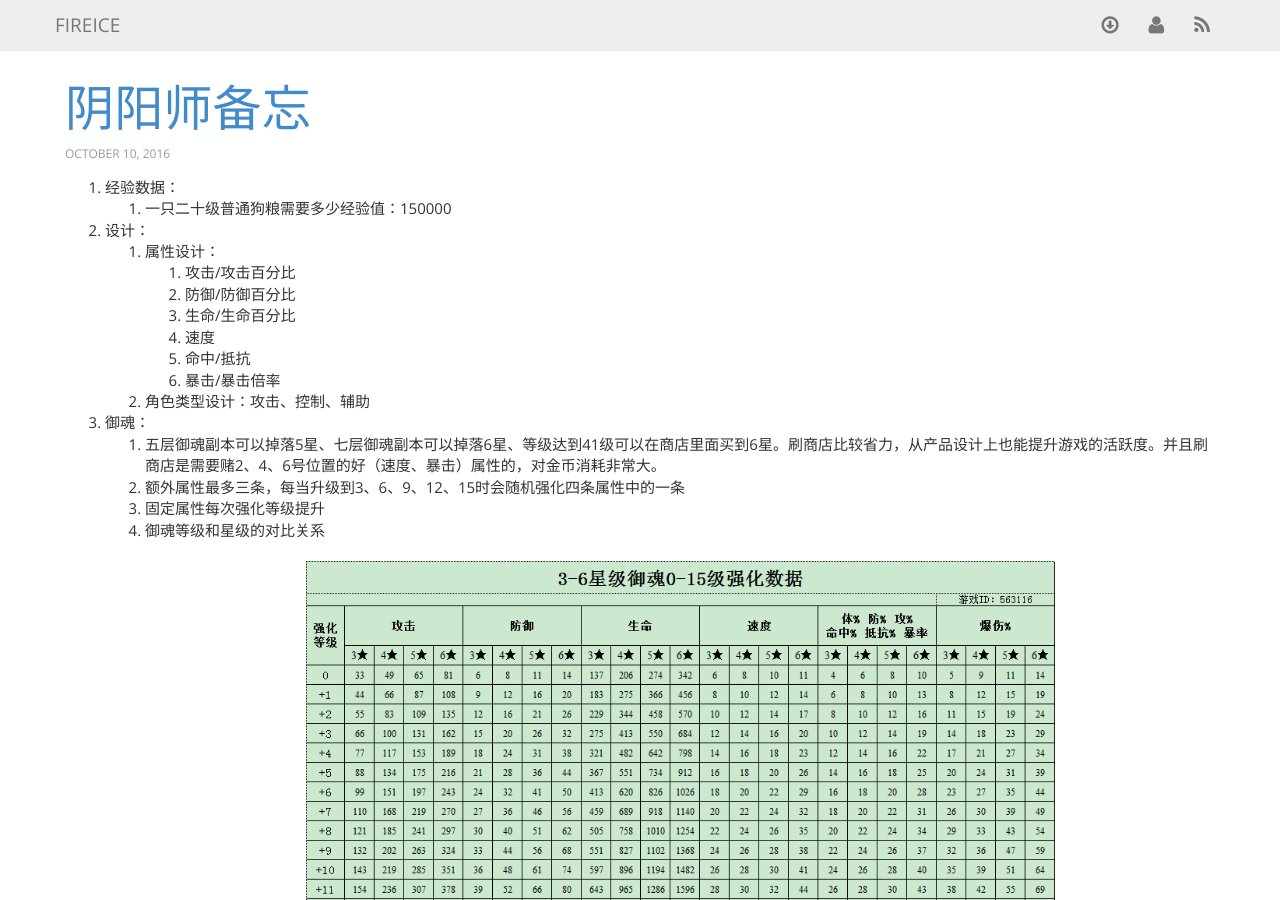
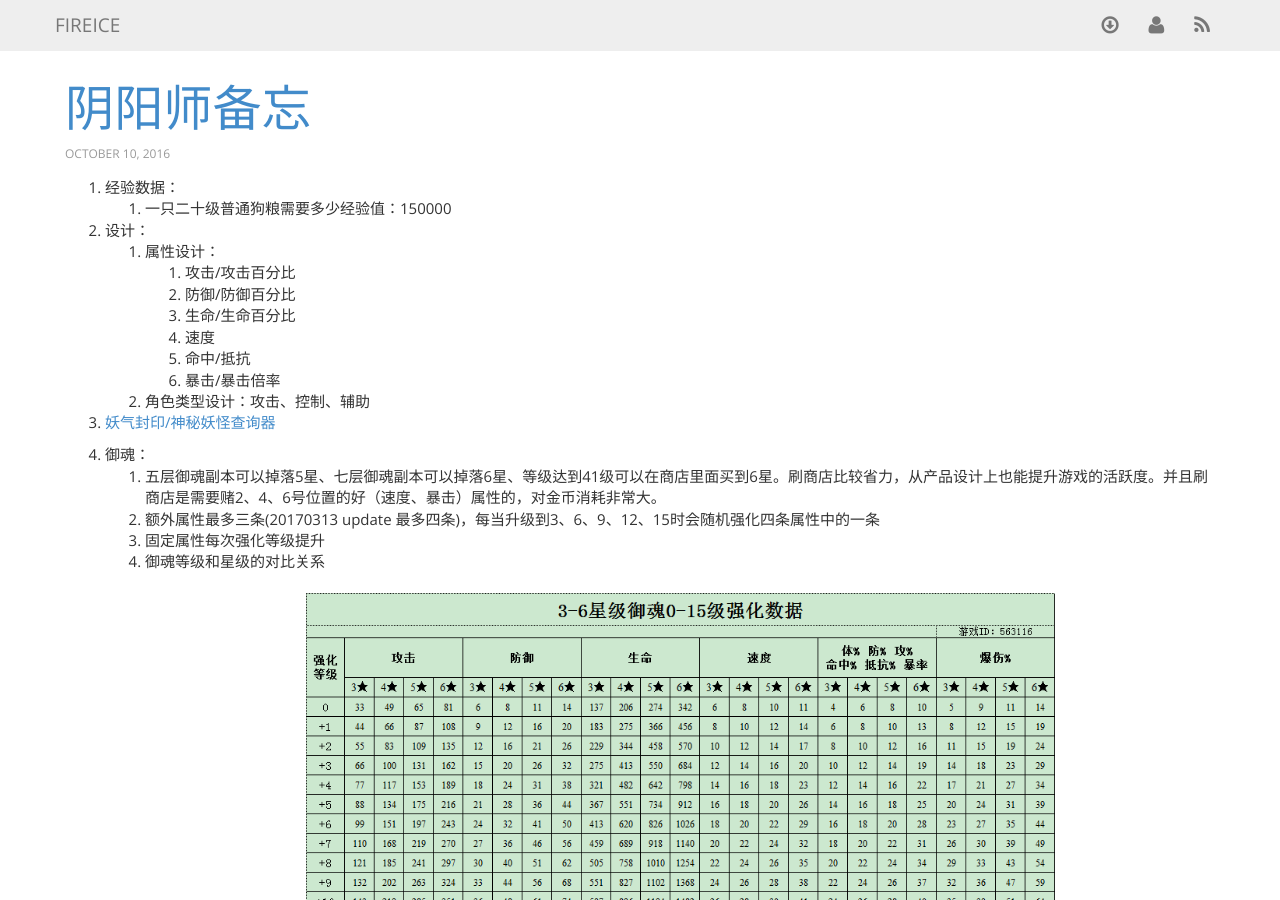
Before and after one commit to chzju/chzju.github.com, a Jekyll site: the page built from _posts/2016-10-10-yys.md, in a window 1280 px wide and 900 px high. Built offline with Jekyll 4.4.1, drawn with Linux system fonts in a browser that asks for light colours; nearby versions of some CDN libraries; comment, search, counter and statistics services are not loaded.

Commit message:
docs:更新阴阳师相关

```diff
--- a/_posts/2016-10-10-yys.md
+++ b/_posts/2016-10-10-yys.md
@@ -5,25 +5,27 @@ category: posts
 ---
 
 1. 经验数据：
-    1. 一只二十级普通狗粮需要多少经验值：150000
+	1. 一只二十级普通狗粮需要多少经验值：150000
 
 1. 设计：
-    1. 属性设计：
-        1. 攻击/攻击百分比
-        1. 防御/防御百分比
-        1. 生命/生命百分比
-        1. 速度
-        1. 命中/抵抗
-        1. 暴击/暴击倍率
-    1. 角色类型设计：攻击、控制、辅助
+	1. 属性设计：
+		1. 攻击/攻击百分比
+		1. 防御/防御百分比
+		1. 生命/生命百分比
+		1. 速度
+		1. 命中/抵抗
+		1. 暴击/暴击倍率
+	1. 角色类型设计：攻击、控制、辅助
+
+1. [妖气封印/神秘妖怪查询器][1]
 
 
 1. 御魂：
-    1. 五层御魂副本可以掉落5星、七层御魂副本可以掉落6星、等级达到41级可以在商店里面买到6星。刷商店比较省力，从产品设计上也能提升游戏的活跃度。并且刷商店是需要赌2、4、6号位置的好（速度、暴击）属性的，对金币消耗非常大。
-    1. 额外属性最多三条，每当升级到3、6、9、12、15时会随机强化四条属性中的一条
-    1. 固定属性每次强化等级提升
-    1. 御魂等级和星级的对比关系 ![yuhun_level_star_alt][yuhun_level_star]
-    1. 御魂位与基础属性关系
+	1. 五层御魂副本可以掉落5星、七层御魂副本可以掉落6星、等级达到41级可以在商店里面买到6星。刷商店比较省力，从产品设计上也能提升游戏的活跃度。并且刷商店是需要赌2、4、6号位置的好（速度、暴击）属性的，对金币消耗非常大。
+	1. 额外属性最多三条(20170313 update 最多四条)，每当升级到3、6、9、12、15时会随机强化四条属性中的一条
+	1. 固定属性每次强化等级提升
+	1. 御魂等级和星级的对比关系 ![yuhun\_level\_star\_alt][image-1]
+	1. 御魂位与基础属性关系
 
 | 位置 | 主属性 |
 | -------- | -------- |
@@ -34,31 +36,33 @@ category: posts
 | 五号位 | 固定生命 |
 | 六号位 | 暴击、暴击倍率(增加暴击伤害)、攻击百分比、防御百分比、生命百分比 |
 
-    1. 御魂升级所需金币:
-        1. 1经验=2金币
-        1. 四级御魂升满需要337500金币
-        1. 五级御魂升满需要405000金币
-        1. 六级御魂升满需要47w金别
+	1. 御魂升级所需金币:
+	    1. 1经验=2金币
+	    1. 四级御魂升满需要337500金币
+	    1. 五级御魂升满需要405000金币
+	    1. 六级御魂升满需要47w金别
 
 1. 升级需要的经验：
-    1. 经验计算公式：当x为等级时：
-        1. 奇数等级升级需求经验=2.5x^3+25x^2-12.5x+165
-        1. 偶数等级升级需求经验=2.5x^3+22.5x^2-10x+150
-    1. 稍微计算一下可知：
-        1. 三星：1-20级需求经验=150000
-        1. 四星：1-25级需求经验=341420
-        1. 五星：1-30级需求经验=676450
-        1. 六星：35-40级需求经验=923210
-    1. 因此狗粮所需经验为：
-        1. 3升4狗粮经验需求：450000 四十五万
-        1. 4升5狗粮经验需求：3165680 三百一十六万
-        1. 5升6狗粮经验需求：19210650 一千九百二十一万
-        1. 所以白达摩的价值非常珍贵，一个白达摩=338225
+	1. 经验计算公式：当x为等级时：
+		1. 奇数等级升级需求经验=2.5x^3+25x^2-12.5x+165
+		1. 偶数等级升级需求经验=2.5x^3+22.5x^2-10x+150
+	1. 稍微计算一下可知：
+		1. 三星：1-20级需求经验=150000
+		1. 四星：1-25级需求经验=341420
+		1. 五星：1-30级需求经验=676450
+		1. 六星：35-40级需求经验=923210
+	1. 因此狗粮所需经验为：
+		1. 3升4狗粮经验需求：450000 四十五万
+		1. 4升5狗粮经验需求：3165680 三百一十六万
+		1. 5升6狗粮经验需求：19210650 一千九百二十一万
+		1. 所以白达摩的价值非常珍贵，一个白达摩=338225
 
 
 1. 式神速度成长表：
-![shishen_speed_alt][shishen_speed]
+![shishen\_speed\_alt][image-2]
 
 
-[yuhun_level_star]: /images/20161010-yys/yuhun.jpg "yuhun_level_star_ttl"
-[shishen_speed]: /images/20161010-yys/speed.png "shishen_speed_ttl"
+[1]:	http://yys.163.com/m/fengyin/ "妖气封印/神秘妖怪查询器"
+
+[image-1]:	/images/20161010-yys/yuhun.jpg "yuhun_level_star_ttl"
+[image-2]:	/images/20161010-yys/speed.png "shishen_speed_ttl"
```
Also changed, not shown: _posts/2016-03-12-yuhun.md (added, +24 -0 lines), 1 other file.
